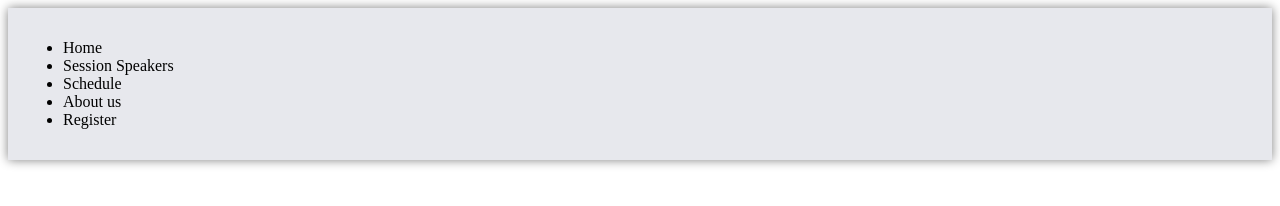
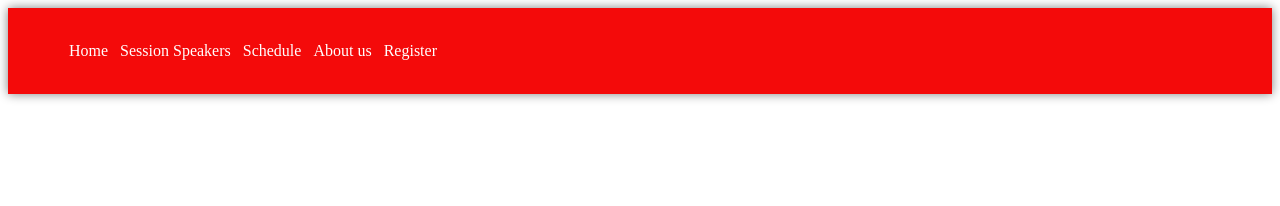
Before and after one commit to RAGREON/Kri, a plain HTML site: page home.html in a window 1280 px wide. Drawn offline with Linux system fonts and the light colour scheme.

Commit message:
addes updated files

```diff
--- a/home.css
+++ b/home.css
@@ -1,8 +1,5 @@
-a{
-    text-decoration: none;
-    color: black;
-}
-.regbtn{
+
+/* .regbtn{
 
     background-color: rgb(244, 245, 249);
     border: 2px solid rgb(92, 92, 230);
@@ -18,13 +15,25 @@ a{
 .regbtn:active{
     background-color: lightskyblue;
     border:2px solid lightskyblue;
-}
+} */
 .Navbar{
-    background-color:rgb(231, 232, 237);
+    background-color:rgb(244, 10, 10);
     padding: 15px;
     box-shadow: 0 0 10px grey;
 
 }
-.hi{
+.Navbar li{
+    float:left;
+    list-style: none;
+    margin: 3px 3px;
+
 
 }
+.Navbar li a{
+    padding: 3px 3px;
+    text-decoration: none;
+    color: white;
+}
+.Navbar ul{
+    overflow: auto;
+}
```
